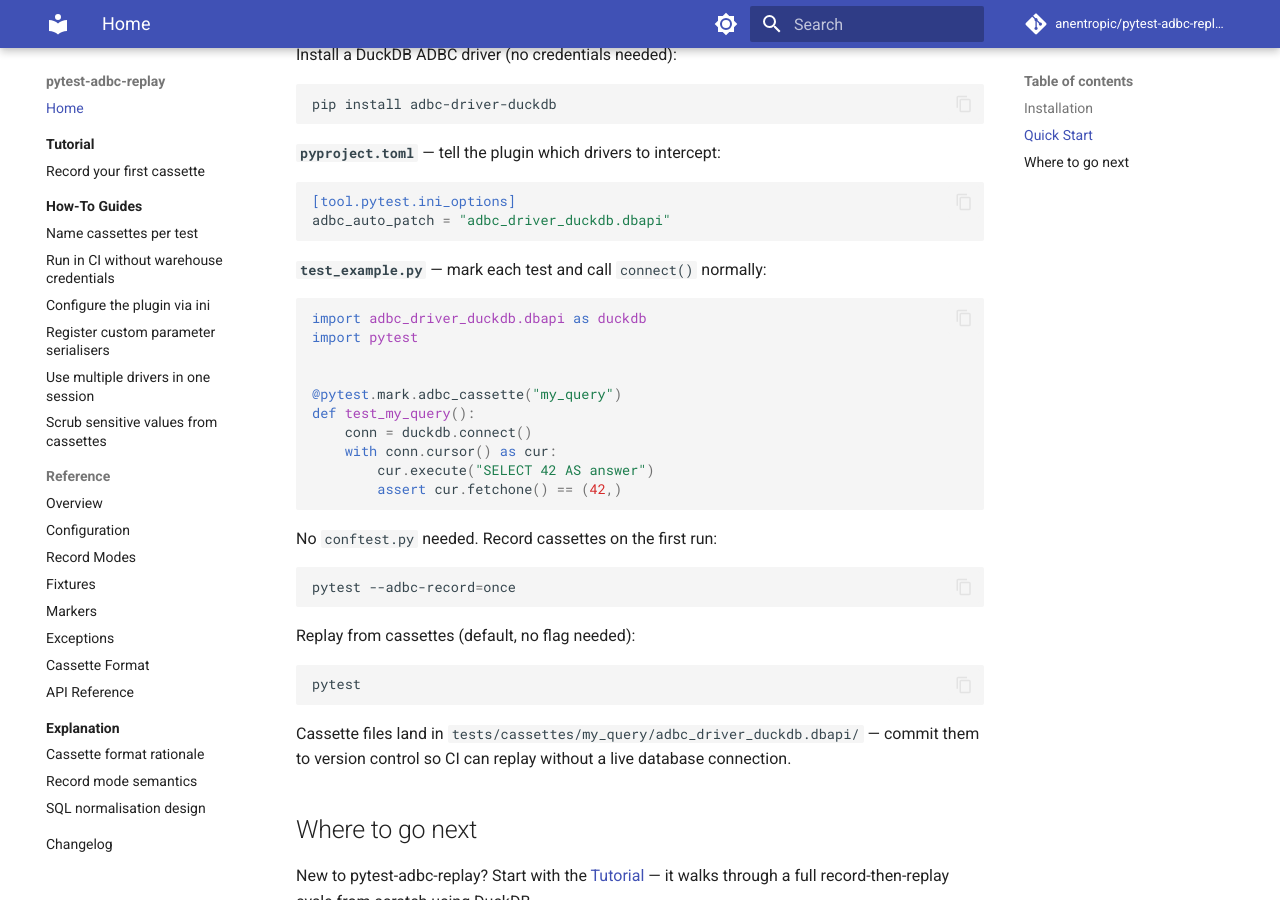
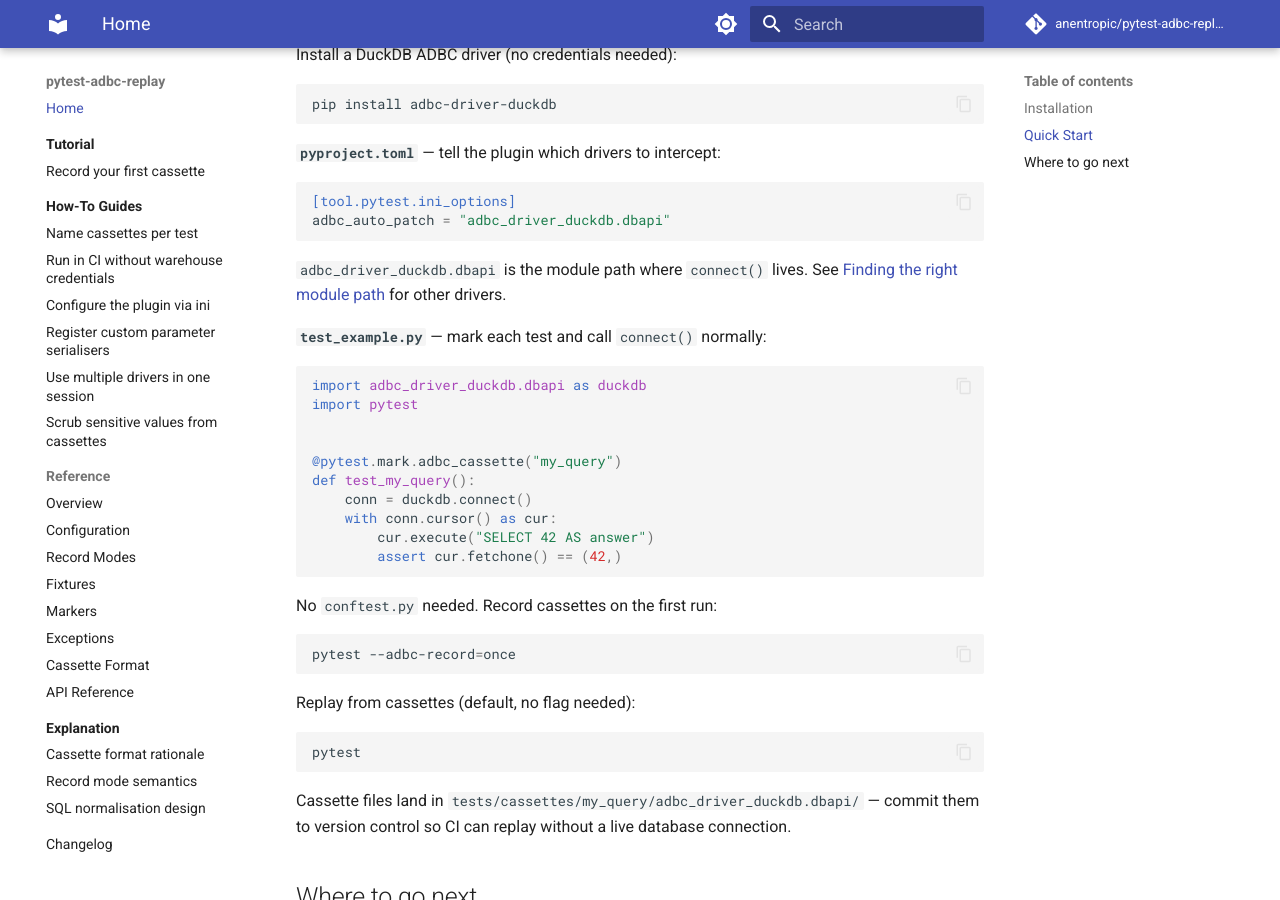
Before and after one commit to anentropic/pytest-adbc-replay, an MkDocs documentation site: the page built from docs/src/index.md, in a window 1280 px wide and 900 px high, scrolled down 508 px. Built offline with MkDocs 1.6.1 and Material for MkDocs 9.7.7, drawn with Linux system fonts in a browser that asks for light colours; comment, search, counter and statistics services are not loaded.

Commit message:
docs: link adbc_auto_patch examples to module path guidance
Co-Authored-By: Claude Sonnet 4.6 <noreply@anthropic.com>

````diff
--- a/docs/src/index.md
+++ b/docs/src/index.md
@@ -28,6 +28,8 @@ pip install adbc-driver-duckdb
 [tool.pytest.ini_options]
 adbc_auto_patch = "adbc_driver_duckdb.dbapi"
 ```
+
+`adbc_driver_duckdb.dbapi` is the module path where `connect()` lives. See [Finding the right module path](how-to/configure-via-ini.md#finding-the-right-module-path) for other drivers.
 
 **`test_example.py`** — mark each test and call `connect()` normally:
 
````
Also changed, not shown: README.md (+2 -0 lines), docs/src/how-to/multiple-drivers.md (+2 -0 lines), docs/src/reference/configuration.md (+2 -0 lines), docs/src/tutorial/first-cassette.md (+2 -0 lines).
